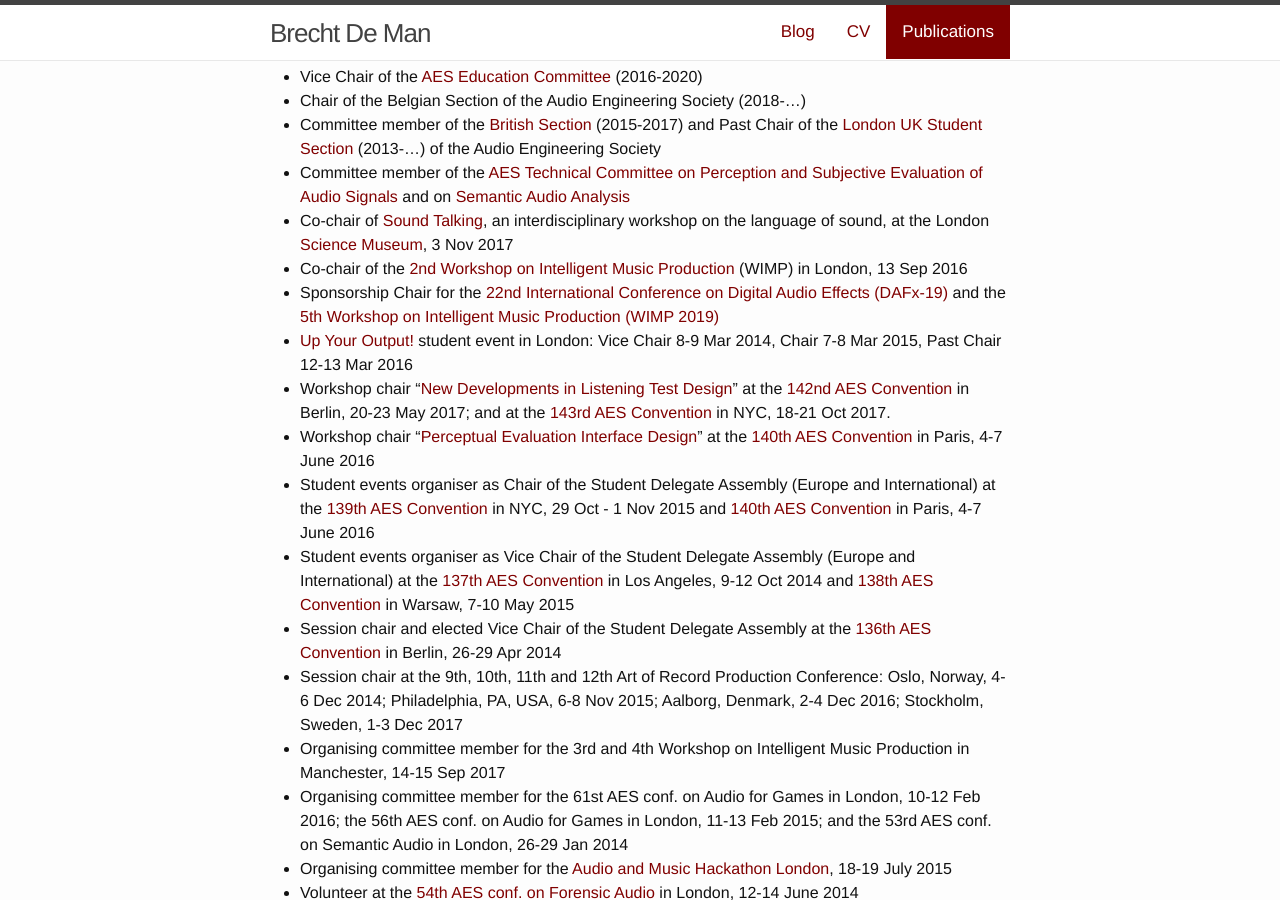
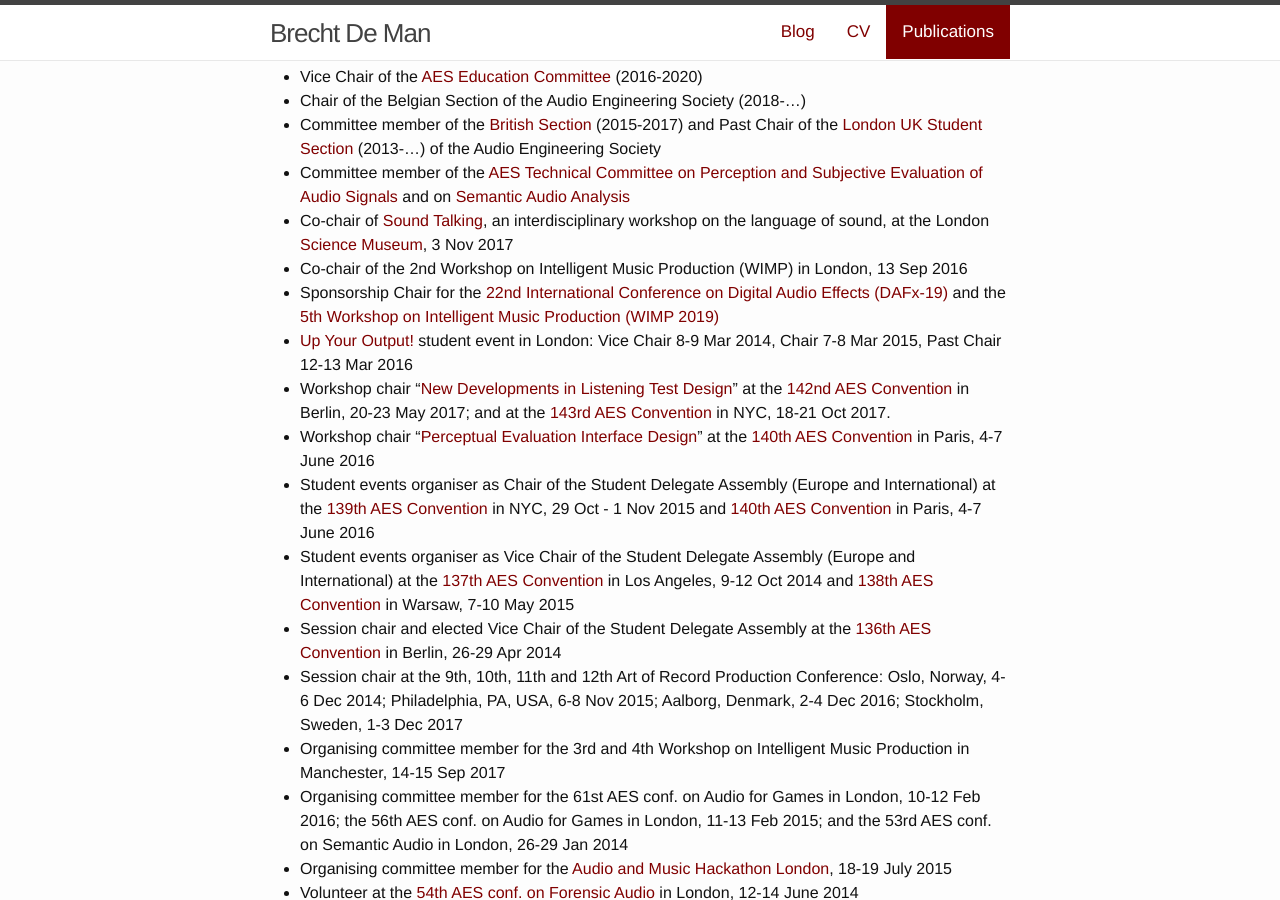
Before and after one commit to BrechtDeMan/BrechtDeMan.github.io, a Jekyll site: the page built from publications/index.md, in a window 1280 px wide and 900 px high, scrolled down 4042 px. Built offline with Jekyll 4.4.1, drawn with Linux system fonts in a browser that asks for light colours; nearby versions of some CDN libraries; part of the change alters nothing that is shown.

```diff
--- a/publications/index.md
+++ b/publications/index.md
@@ -156,7 +156,7 @@ _Honourable Mention in the Engineering Sciences category in honour and recogniti
 - Committee member of the [British Section](http://www.aes-uk.org/) (2015-2017) and Past Chair of the [London UK Student Section](https://www.facebook.com/AESLondonUKStudentSection/) (2013-...) of the Audio Engineering Society
 - Committee member of the [AES Technical Committee on Perception and Subjective Evaluation of Audio Signals](http://www.aes.org/technical/pseas/) and on [Semantic Audio Analysis](http://www.aes.org/technical/saa/)
 - Co-chair of [Sound Talking](https://twitter.com/search?q=%23SoundTalking), an interdisciplinary workshop on the language of sound, at the London [Science Museum](http://www.sciencemuseum.org.uk/), 3 Nov 2017
-- Co-chair of the [2nd Workshop on Intelligent Music Production](http://aes-uk.org/wimp/) (WIMP) in London, 13 Sep 2016
+- Co-chair of the 2nd Workshop on Intelligent Music Production (WIMP) in London, 13 Sep 2016
 - Sponsorship Chair for the [22nd International Conference on Digital Audio Effects (DAFx-19)](http://dafx2019.bcu.ac.uk/) and the [5th Workshop on Intelligent Music Production (WIMP 2019)](http://wimp2019.bcu.ac.uk/)
 - [Up Your Output!](http://www.aes-uk.org/up/) student event in London: Vice Chair 8-9 Mar 2014, Chair 7-8 Mar 2015, Past Chair 12-13 Mar 2016
 - Workshop chair "[New Developments in Listening Test Design](http://www.aes.org/events/142/workshops/?ID=5430)" at the [142nd AES Convention](http://www.aes.org/events/142/) in Berlin, 20-23 May 2017; and at the [143rd AES Convention](http://www.aes.org/events/143/) in NYC, 18-21 Oct 2017.
```
